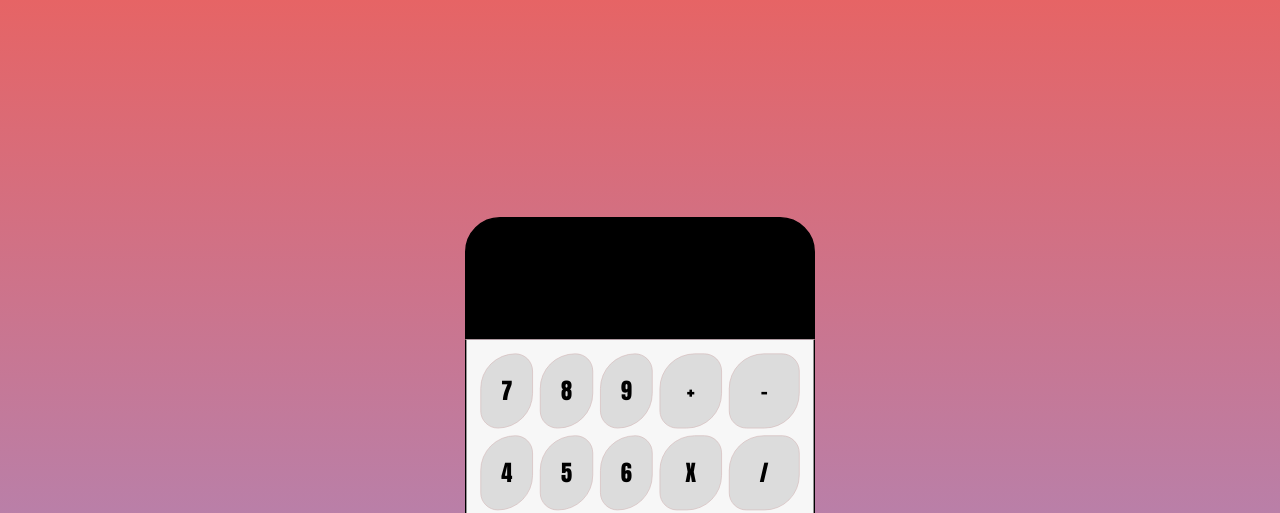
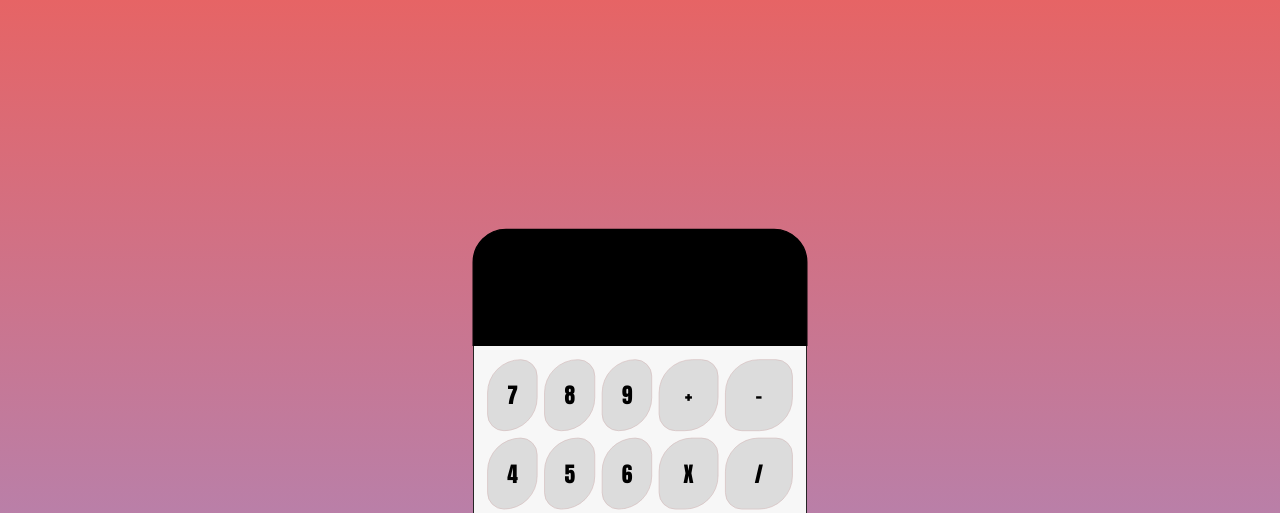
Before and after one commit to AnderGI/Calculator, a plain HTML site: page index.html in a window 1280 px wide. Shown: the top 513 px of the page. Drawn offline with Linux system fonts and the light colour scheme.

Commit message:
changing the eindow view

```diff
--- a/style.css
+++ b/style.css
@@ -9,10 +9,13 @@ body{
     align-items: center;
     background: linear-gradient(#e66465, #9198e5);
     overflow-y: hidden;
-    -webkit-transform: scale(0.7);
-       -moz-transform: scale(0.7);
-            transform: scale(0.7);
 }
+body{
+    -webkit-transform: scale(0.67);
+       -moz-transform: scale(0.67);
+            transform: scale(0.67);
+}
+
 
 #display, #buttons{
     border: 2px solid black;
```
